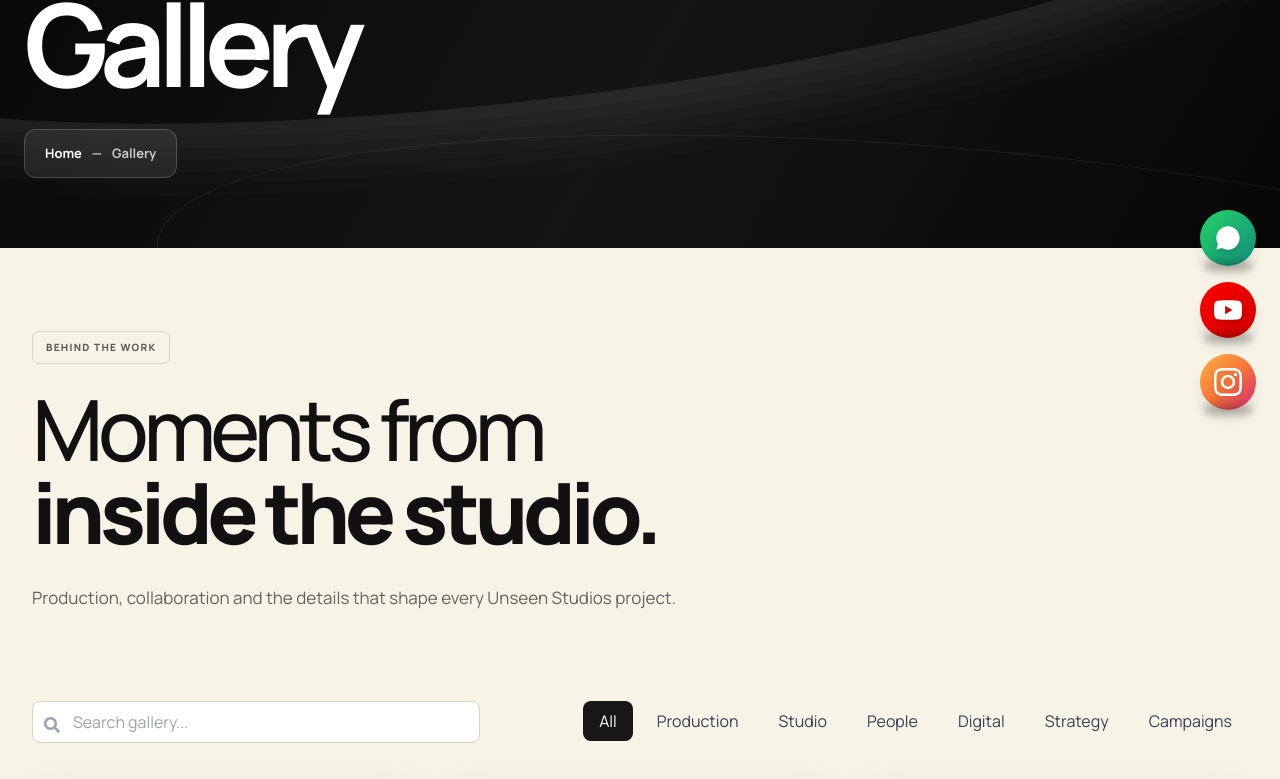
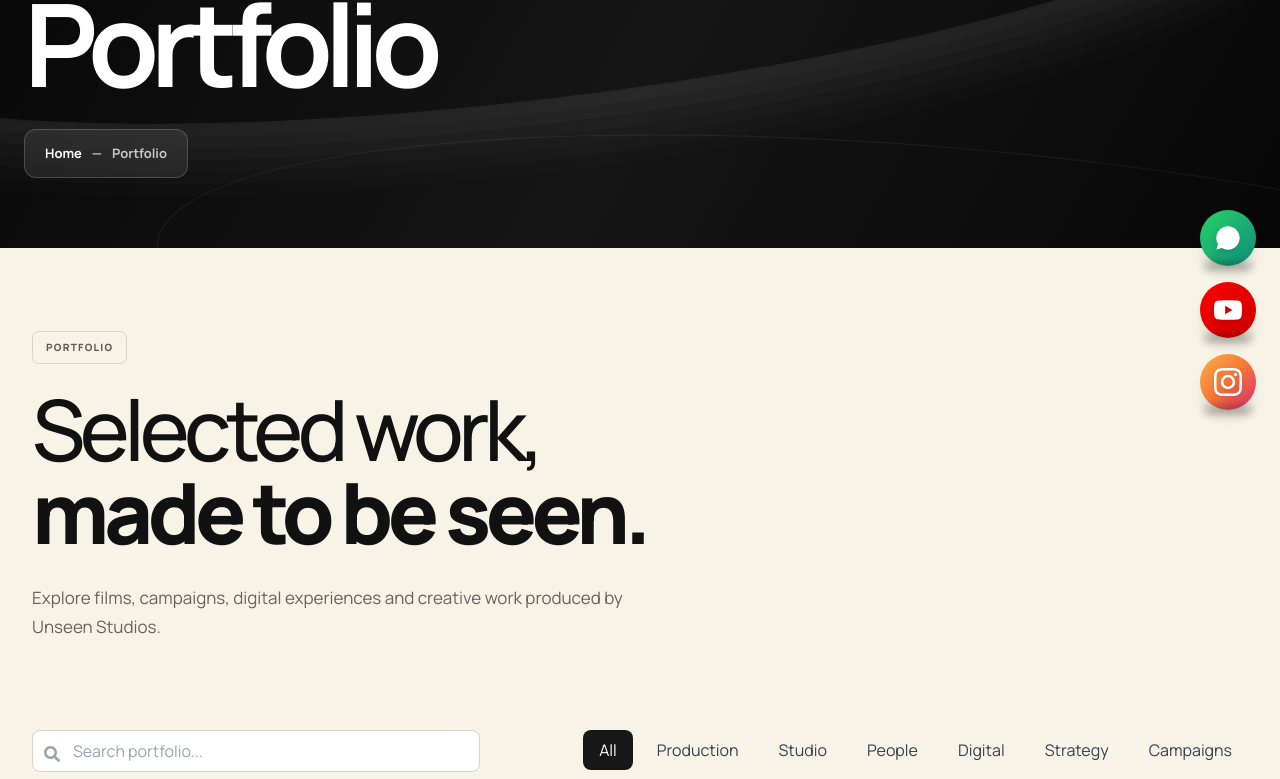
Before and after one commit to sumitchaskar0007-coder/Unseen_website-, a React (Vite) app: page /gallery in a window 1280 px wide. Shown: the part 366-1145 px from the top of the page. Built offline with nearby package versions, Linux system fonts and the light colour scheme; no server answers; grey boxes are pictures that could not be loaded.

Commit message:
Rename gallery page to portfolio

```diff
--- a/src/components/Footer.tsx
+++ b/src/components/Footer.tsx
@@ -1,7 +1,7 @@
 import { ArrowUpRight, LockKeyhole } from 'lucide-react'
 import { Link } from 'react-router-dom'
 
-const nav = [['About', '/about'], ['Services', '/services'], ['Work', '/portfolio'], ['Gallery', '/gallery'], ['Journal', '/blog'], ['Contact', '/contact']]
+const nav = [['About', '/about'], ['Services', '/services'], ['Work', '/portfolio'], ['Portfolio', '/gallery'], ['Journal', '/blog'], ['Contact', '/contact']]
 const resources = [['Careers', '/careers'], ['Privacy', '/privacy-policy'], ['Terms', '/terms-of-service']]
 
 export function Footer() {
--- a/src/components/Header.tsx
+++ b/src/components/Header.tsx
@@ -17,7 +17,7 @@ const mainLinks = [
   ['Home', '/'],
   ['About', '/about'],
   ['Work', '/portfolio'],
-  ['Gallery', '/gallery'],
+  ['Portfolio', '/gallery'],
   ['Process', '/process'],
   ['Journal', '/blog'],
 ]
--- a/src/components/InnerPageHero.tsx
+++ b/src/components/InnerPageHero.tsx
@@ -18,7 +18,7 @@ const pageNames: Record<string, string> = {
   '/portfolio': 'Our Work',
   '/process': 'Our Process',
   '/contact': 'Contact Us',
-  '/gallery': 'Gallery',
+  '/gallery': 'Portfolio',
   '/careers': 'Careers',
   '/blog': 'Insights',
 }
--- a/src/pages/Gallery.tsx
+++ b/src/pages/Gallery.tsx
@@ -110,9 +110,9 @@ const Gallery = () => {
     <div className="min-h-screen bg-gray-50 py-12">
       <div className="max-w-7xl mx-auto px-4 sm:px-6 lg:px-8">
         <div className="inner-editorial-heading mb-12" data-reveal>
-          <p className="inner-editorial-kicker">Behind the work</p>
-          <h2>Moments from<br /><strong>inside the studio.</strong></h2>
-          <p>Production, collaboration and the details that shape every Unseen Studios project.</p>
+          <p className="inner-editorial-kicker">Portfolio</p>
+          <h2>Selected work,<br /><strong>made to be seen.</strong></h2>
+          <p>Explore films, campaigns, digital experiences and creative work produced by Unseen Studios.</p>
         </div>
 
         {/* Search and Filter */}
@@ -121,7 +121,7 @@ const Gallery = () => {
             <FaSearch className="absolute left-3 top-1/2 transform -translate-y-1/2 text-gray-400" />
             <input
               type="text"
-              placeholder="Search gallery..."
+              placeholder="Search portfolio..."
               value={searchTerm}
               onChange={(e) => setSearchTerm(e.target.value)}
               className="w-full pl-10 pr-4 py-2 border border-gray-300 rounded-lg focus:outline-none focus:ring-2 focus:ring-blue-500"
```
